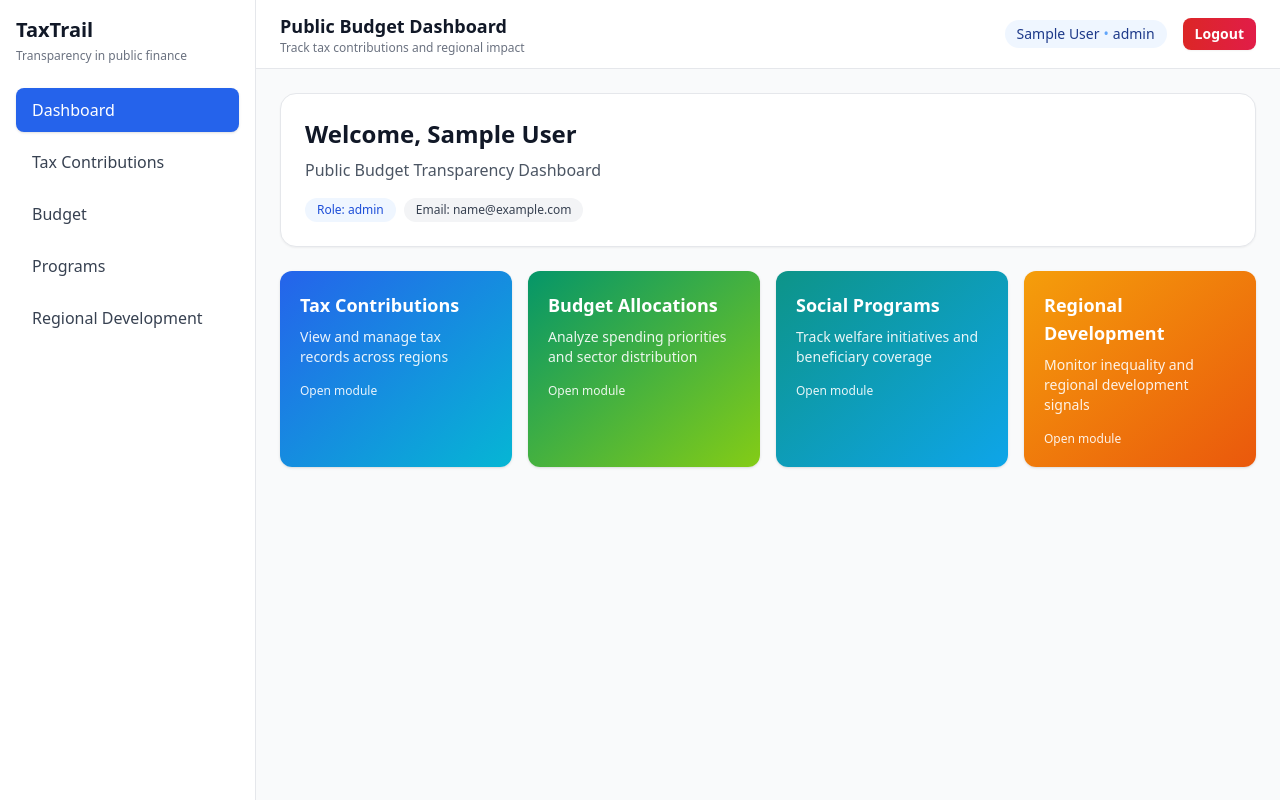
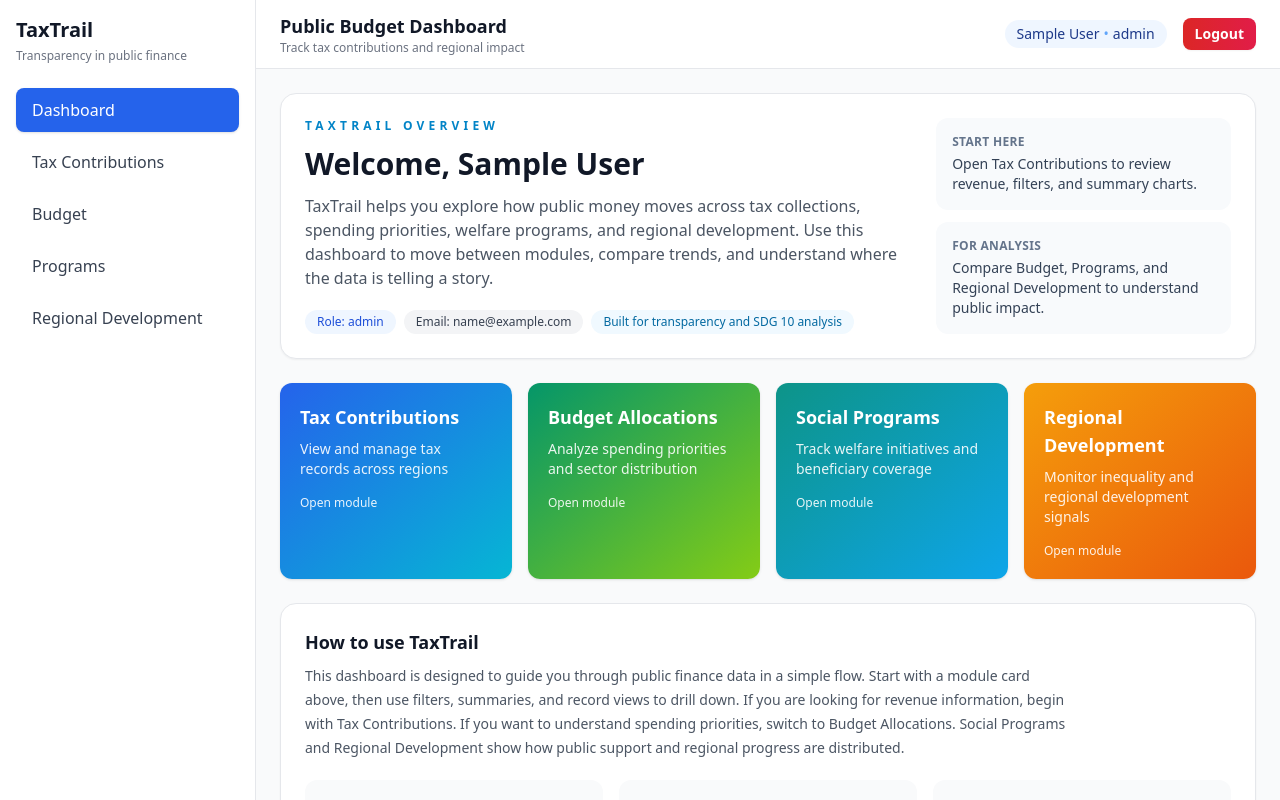
Before and after one commit to matheeshaW/TaxTrail, a React app in the folder frontend/: page /dashboard in a window 1280 px wide. Built offline with nearby package versions, Linux system fonts and the light colour scheme; no server answers; sample sign-in values are in the browser's storage; the HTML template or start-up script is replaced by a standard one.

Commit message:
feat: enhance DashboardPage with improved layout and user guidance

```diff
--- a/frontend/src/pages/DashboardPage.jsx
+++ b/frontend/src/pages/DashboardPage.jsx
@@ -37,22 +37,55 @@ export default function DashboardPage() {
 
   return (
     <div className="mx-auto w-full max-w-7xl space-y-6">
-      <div className="rounded-2xl border border-gray-200 bg-white p-6 shadow-sm">
-        <h1 className="text-2xl font-bold text-gray-900">
+      <section className="rounded-2xl border border-gray-200 bg-white p-6 shadow-sm">
+        <div className="flex flex-col gap-6 lg:flex-row lg:items-start lg:justify-between">
+          <div className="max-w-2xl">
+            <p className="mb-3 text-xs font-semibold uppercase tracking-[0.35em] text-sky-600">
+              TaxTrail Overview
+            </p>
+            <h1 className="text-2xl font-bold text-gray-900 md:text-3xl">
               Welcome{user?.name ? `, ${user.name}` : ""}
             </h1>
-        <p className="mt-2 text-gray-600">
-          Public Budget Transparency Dashboard
+            <p className="mt-3 text-gray-600">
+              TaxTrail helps you explore how public money moves across tax collections,
+              spending priorities, welfare programs, and regional development. Use this
+              dashboard to move between modules, compare trends, and understand where the
+              data is telling a story.
             </p>
-        <div className="mt-4 flex flex-wrap items-center gap-2 text-xs">
+
+            <div className="mt-5 flex flex-wrap items-center gap-2 text-xs">
               <span className="rounded-full bg-blue-50 px-3 py-1 font-medium text-blue-700">
                 Role: {user?.role || "Not available"}
               </span>
               <span className="rounded-full bg-gray-100 px-3 py-1 font-medium text-gray-700">
                 Email: {user?.email || "Not available"}
               </span>
+              <span className="rounded-full bg-sky-50 px-3 py-1 font-medium text-sky-700">
+                Built for transparency and SDG 10 analysis
+              </span>
             </div>
           </div>
+
+          <div className="grid w-full gap-3 sm:grid-cols-2 lg:max-w-md lg:grid-cols-1">
+            <div className="rounded-xl bg-slate-50 p-4">
+              <p className="text-xs font-semibold uppercase tracking-wide text-slate-500">
+                Start here
+              </p>
+              <p className="mt-1 text-sm text-slate-700">
+                Open Tax Contributions to review revenue, filters, and summary charts.
+              </p>
+            </div>
+            <div className="rounded-xl bg-slate-50 p-4">
+              <p className="text-xs font-semibold uppercase tracking-wide text-slate-500">
+                For analysis
+              </p>
+              <p className="mt-1 text-sm text-slate-700">
+                Compare Budget, Programs, and Regional Development to understand public impact.
+              </p>
+            </div>
+          </div>
+        </div>
+      </section>
 
       <div className="grid grid-cols-1 gap-4 md:grid-cols-2 xl:grid-cols-4">
         {cards.map((card) =>
@@ -84,6 +117,35 @@ export default function DashboardPage() {
           ),
         )}
       </div>
+
+      <section className="rounded-2xl border border-gray-200 bg-white p-6 shadow-sm">
+        <div className="max-w-3xl">
+          <h2 className="text-lg font-semibold text-gray-900">How to use TaxTrail</h2>
+          <p className="mt-2 text-sm leading-6 text-gray-600">
+            This dashboard is designed to guide you through public finance data in a simple flow.
+            Start with a module card above, then use filters, summaries, and record views to drill down.
+            If you are looking for revenue information, begin with Tax Contributions. If you want to
+            understand spending priorities, switch to Budget Allocations. Social Programs and Regional
+            Development show how public support and regional progress are distributed.
+          </p>
+        </div>
+
+        <div className="mt-5 grid grid-cols-1 gap-4 md:grid-cols-3">
+          <div className="rounded-xl bg-gray-50 p-4">
+            <p className="text-sm font-semibold text-gray-900">1. Choose a module</p>
+            <p className="mt-1 text-sm text-gray-600">Open the area you want to inspect from the module cards.</p>
+          </div>
+          <div className="rounded-xl bg-gray-50 p-4">
+            <p className="text-sm font-semibold text-gray-900">2. Filter and compare</p>
+            <p className="mt-1 text-sm text-gray-600">Use filters, pagination, and charts to narrow the data.</p>
+          </div>
+          <div className="rounded-xl bg-gray-50 p-4">
+            <p className="text-sm font-semibold text-gray-900">3. Review insights</p>
+            <p className="mt-1 text-sm text-gray-600">Use summary views to spot trends and regional disparities.
+            </p>
+          </div>
+        </div>
+      </section>
     </div>
   );
 }
```
Lines whose indentation alone changed are shown as unchanged.
